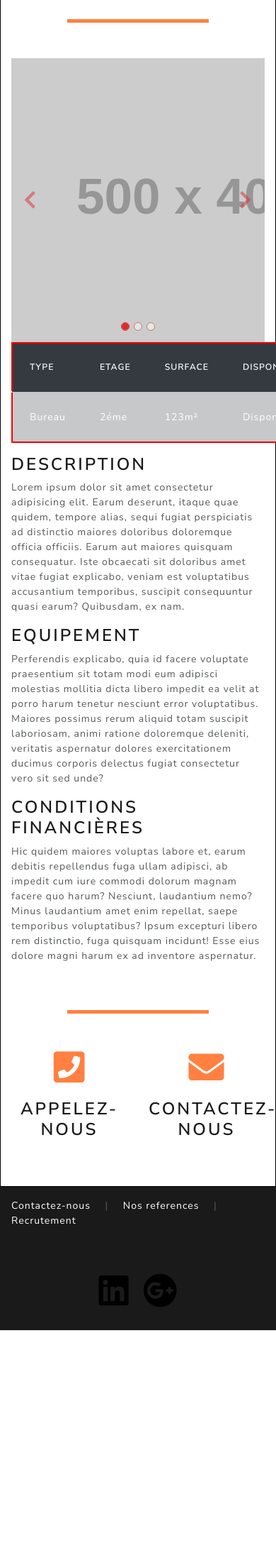
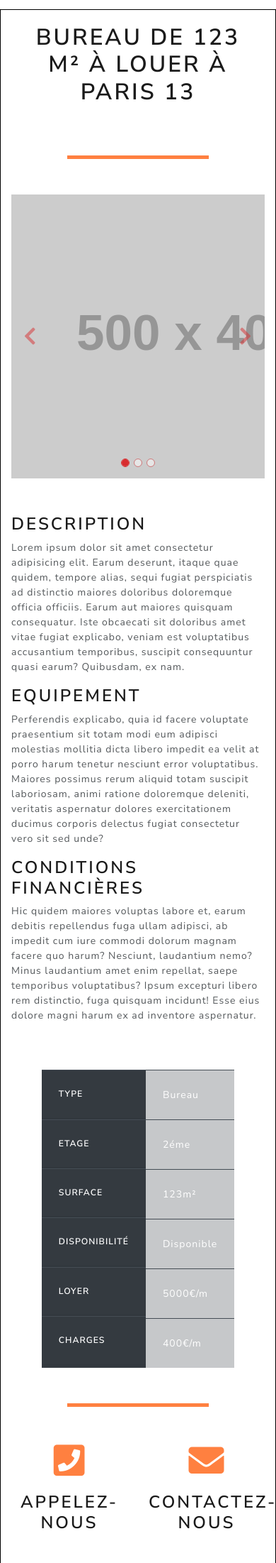
Before and after one commit to nrcaz/JSI-Project, a PHP site: page /template-annonce.php in a window 390 px wide; the page is wider, and only the part inside the window is pictured. Shown: the part 137-2339 px from the top of that part at 71% size. Before the commit the page ends 2011 px from the top of that part, so only its background shows below. Run offline with PHP 8.4, Linux system fonts and the light colour scheme; grey boxes labelled with a size stand in for pictures from a placeholder-image service; some libraries are stand-ins or nearby versions.

Commit message:
Modification du template-annonce

```diff
--- a/css/flo.css
+++ b/css/flo.css
@@ -1,5 +1,6 @@
 #template-annonce {
   border: 1px solid black;
+  margin-top: 150px;
 }
 
 #template-annonce h1 {
@@ -20,29 +21,29 @@
   margin-bottom: 50px;
 }
 
-.fa-phone-square,
-.fa-envelope {
+#template-annonce .fa-phone-square,
+#template-annonce .fa-envelope {
   font-size: 50px;
 }
 
-.fas.fa-chevron-left,
-.fas.fa-chevron-right {
+#template-annonce .fas.fa-chevron-left,
+#template-annonce .fas.fa-chevron-right {
   background-image: none;
   color: #d82c2e;
 }
 
-.carousel-indicators {
+#template-annonce .carousel-indicators {
   bottom: 0px;
 }
 
-.carousel-indicators li {
+#template-annonce .carousel-indicators li {
   width: 10px;
   height: 10px;
   border-radius: 100%;
   border: 1px solid #d82c2e;
 }
 
-.carousel-indicators li.active {
+#template-annonce .carousel-indicators li.active {
   background-color: #d82c2e;
 }
 
@@ -59,6 +60,23 @@
   border: 3px solid green;
 }
 
+@media screen and (max-width: 800px) {
   #template-annonce table {
-    border: 2px solid red;
+    width: auto;
+    display: flex;
+    justify-content: center;
+    margin: 0 auto;
   }
+  #template-annonce tr {
+    display: flex;
+    flex-direction: column;
+  }
+  #template-annonce .divider {
+    margin-top: 50px;
+  }
+}
+@media screen and (max-width: 1000px) {
+  #template-annonce #myCarousel {
+    margin-bottom: 50px;
+  }
+}
--- a/private/view/sections/section-template-annonce.php
+++ b/private/view/sections/section-template-annonce.php
@@ -33,6 +33,15 @@
                 </div>
                 <div class="col-lg-6">
 
+                        <h3>description</h3>
+                        <p>Lorem ipsum dolor sit amet consectetur adipisicing elit. Earum deserunt, itaque quae quidem, tempore alias, sequi fugiat perspiciatis ad distinctio maiores doloribus doloremque officia officiis. Earum aut maiores quisquam consequatur. Iste obcaecati sit doloribus amet vitae fugiat explicabo, veniam est voluptatibus accusantium temporibus, suscipit consequuntur quasi earum? Quibusdam, ex nam.</p>
+                        <h3>Equipement</h3>
+                        <p>Perferendis explicabo, quia id facere voluptate praesentium sit totam modi eum adipisci molestias mollitia dicta libero impedit ea velit at porro harum tenetur nesciunt error voluptatibus. Maiores possimus rerum aliquid totam suscipit laboriosam, animi ratione doloremque deleniti, veritatis aspernatur dolores exercitationem ducimus corporis delectus fugiat consectetur vero sit sed unde?</p>
+                        <h3>Conditions financières</h3>
+                        <p>Hic quidem maiores voluptas labore et, earum debitis repellendus fuga ullam adipisci, ab impedit cum iure commodi dolorum magnam facere quo harum? Nesciunt, laudantium nemo? Minus laudantium amet enim repellat, saepe temporibus voluptatibus? Ipsum excepturi libero rem distinctio, fuga quisquam incidunt! Esse eius dolore magni harum ex ad inventore aspernatur.</p>
+                </div>
+        </div>
+
         <table class="table">
                 <thead class="table-dark">
                         <tr>
@@ -56,15 +65,6 @@
                 </tbody>
         </table>
 
-                        <h3>description</h3>
-                        <p>Lorem ipsum dolor sit amet consectetur adipisicing elit. Earum deserunt, itaque quae quidem, tempore alias, sequi fugiat perspiciatis ad distinctio maiores doloribus doloremque officia officiis. Earum aut maiores quisquam consequatur. Iste obcaecati sit doloribus amet vitae fugiat explicabo, veniam est voluptatibus accusantium temporibus, suscipit consequuntur quasi earum? Quibusdam, ex nam.</p>
-                        <h3>Equipement</h3>
-                        <p>Perferendis explicabo, quia id facere voluptate praesentium sit totam modi eum adipisci molestias mollitia dicta libero impedit ea velit at porro harum tenetur nesciunt error voluptatibus. Maiores possimus rerum aliquid totam suscipit laboriosam, animi ratione doloremque deleniti, veritatis aspernatur dolores exercitationem ducimus corporis delectus fugiat consectetur vero sit sed unde?</p>
-                        <h3>Conditions financières</h3>
-                        <p>Hic quidem maiores voluptas labore et, earum debitis repellendus fuga ullam adipisci, ab impedit cum iure commodi dolorum magnam facere quo harum? Nesciunt, laudantium nemo? Minus laudantium amet enim repellat, saepe temporibus voluptatibus? Ipsum excepturi libero rem distinctio, fuga quisquam incidunt! Esse eius dolore magni harum ex ad inventore aspernatur.</p>
-                </div>
-        </div>
-
         <div class="divider"></div>
 
         <div class="row justify-content-center bas">
@@ -82,4 +82,3 @@
                 </div>
         </div>
 </section>
-</div>
```
Lines whose indentation alone changed are shown as unchanged.
